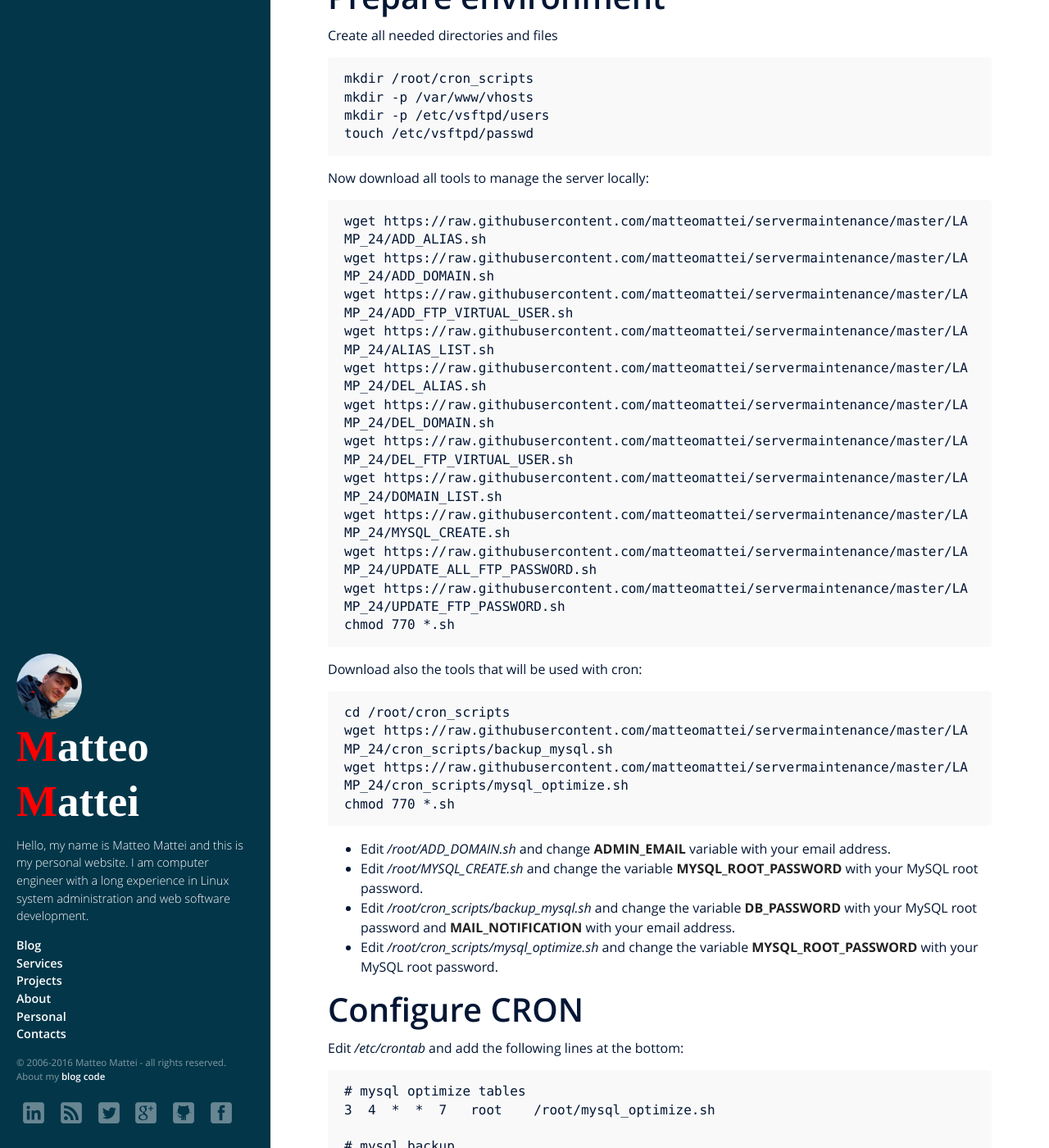
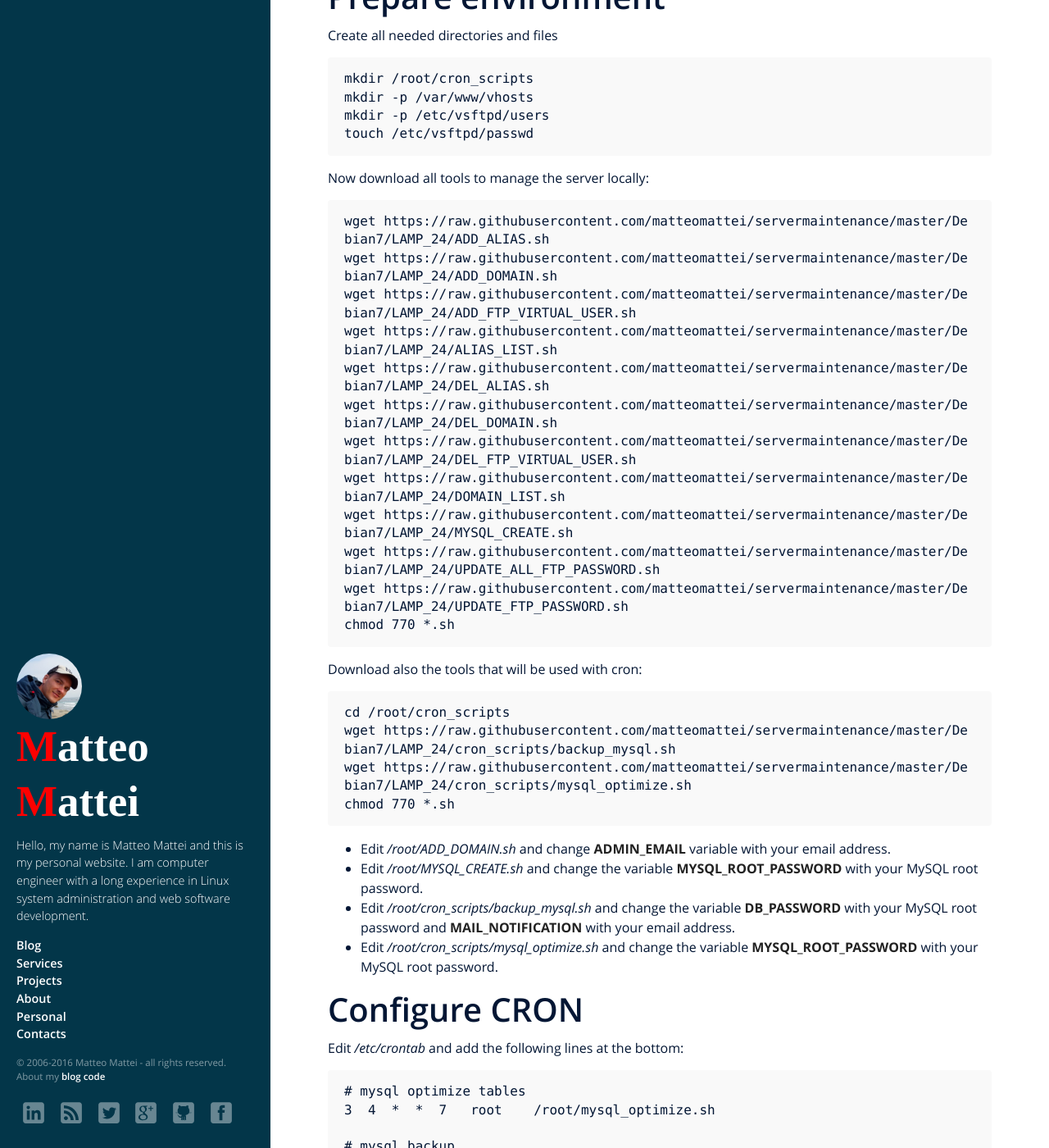
Before and after one commit to matteomattei/matteomattei.github.io, a Jekyll site: the page built from _posts/2016-02-20-full-web-server-setup-with-debian-8-jessie.md, in a window 1280 px wide and 1400 px high, scrolled down 7099 px. Shown: the whole window at 82% size. Built offline with Jekyll 4.4.1, drawn with Linux system fonts in a browser that asks for light colours; some web fonts are replaced; comment, search, counter and statistics services are not loaded; some of the changed lines change nothing that is shown.

Commit message:
fix links

````diff
--- a/_posts/2016-02-20-full-web-server-setup-with-debian-8-jessie.md
+++ b/_posts/2016-02-20-full-web-server-setup-with-debian-8-jessie.md
@@ -372,17 +372,17 @@ touch /etc/vsftpd/passwd
 Now download all tools to manage the server locally:
 
 ```
-wget https://raw.githubusercontent.com/matteomattei/servermaintenance/master/LAMP_24/ADD_ALIAS.sh
-wget https://raw.githubusercontent.com/matteomattei/servermaintenance/master/LAMP_24/ADD_DOMAIN.sh
-wget https://raw.githubusercontent.com/matteomattei/servermaintenance/master/LAMP_24/ADD_FTP_VIRTUAL_USER.sh
-wget https://raw.githubusercontent.com/matteomattei/servermaintenance/master/LAMP_24/ALIAS_LIST.sh
-wget https://raw.githubusercontent.com/matteomattei/servermaintenance/master/LAMP_24/DEL_ALIAS.sh
-wget https://raw.githubusercontent.com/matteomattei/servermaintenance/master/LAMP_24/DEL_DOMAIN.sh
-wget https://raw.githubusercontent.com/matteomattei/servermaintenance/master/LAMP_24/DEL_FTP_VIRTUAL_USER.sh
-wget https://raw.githubusercontent.com/matteomattei/servermaintenance/master/LAMP_24/DOMAIN_LIST.sh
-wget https://raw.githubusercontent.com/matteomattei/servermaintenance/master/LAMP_24/MYSQL_CREATE.sh
-wget https://raw.githubusercontent.com/matteomattei/servermaintenance/master/LAMP_24/UPDATE_ALL_FTP_PASSWORD.sh
-wget https://raw.githubusercontent.com/matteomattei/servermaintenance/master/LAMP_24/UPDATE_FTP_PASSWORD.sh
+wget https://raw.githubusercontent.com/matteomattei/servermaintenance/master/Debian7/LAMP_24/ADD_ALIAS.sh
+wget https://raw.githubusercontent.com/matteomattei/servermaintenance/master/Debian7/LAMP_24/ADD_DOMAIN.sh
+wget https://raw.githubusercontent.com/matteomattei/servermaintenance/master/Debian7/LAMP_24/ADD_FTP_VIRTUAL_USER.sh
+wget https://raw.githubusercontent.com/matteomattei/servermaintenance/master/Debian7/LAMP_24/ALIAS_LIST.sh
+wget https://raw.githubusercontent.com/matteomattei/servermaintenance/master/Debian7/LAMP_24/DEL_ALIAS.sh
+wget https://raw.githubusercontent.com/matteomattei/servermaintenance/master/Debian7/LAMP_24/DEL_DOMAIN.sh
+wget https://raw.githubusercontent.com/matteomattei/servermaintenance/master/Debian7/LAMP_24/DEL_FTP_VIRTUAL_USER.sh
+wget https://raw.githubusercontent.com/matteomattei/servermaintenance/master/Debian7/LAMP_24/DOMAIN_LIST.sh
+wget https://raw.githubusercontent.com/matteomattei/servermaintenance/master/Debian7/LAMP_24/MYSQL_CREATE.sh
+wget https://raw.githubusercontent.com/matteomattei/servermaintenance/master/Debian7/LAMP_24/UPDATE_ALL_FTP_PASSWORD.sh
+wget https://raw.githubusercontent.com/matteomattei/servermaintenance/master/Debian7/LAMP_24/UPDATE_FTP_PASSWORD.sh
 chmod 770 *.sh
 ```
 
@@ -390,8 +390,8 @@ Download also the tools that will be used with cron:
 
 ```
 cd /root/cron_scripts
-wget https://raw.githubusercontent.com/matteomattei/servermaintenance/master/LAMP_24/cron_scripts/backup_mysql.sh
-wget https://raw.githubusercontent.com/matteomattei/servermaintenance/master/LAMP_24/cron_scripts/mysql_optimize.sh
+wget https://raw.githubusercontent.com/matteomattei/servermaintenance/master/Debian7/LAMP_24/cron_scripts/backup_mysql.sh
+wget https://raw.githubusercontent.com/matteomattei/servermaintenance/master/Debian7/LAMP_24/cron_scripts/mysql_optimize.sh
 chmod 770 *.sh
 ```
 
````
